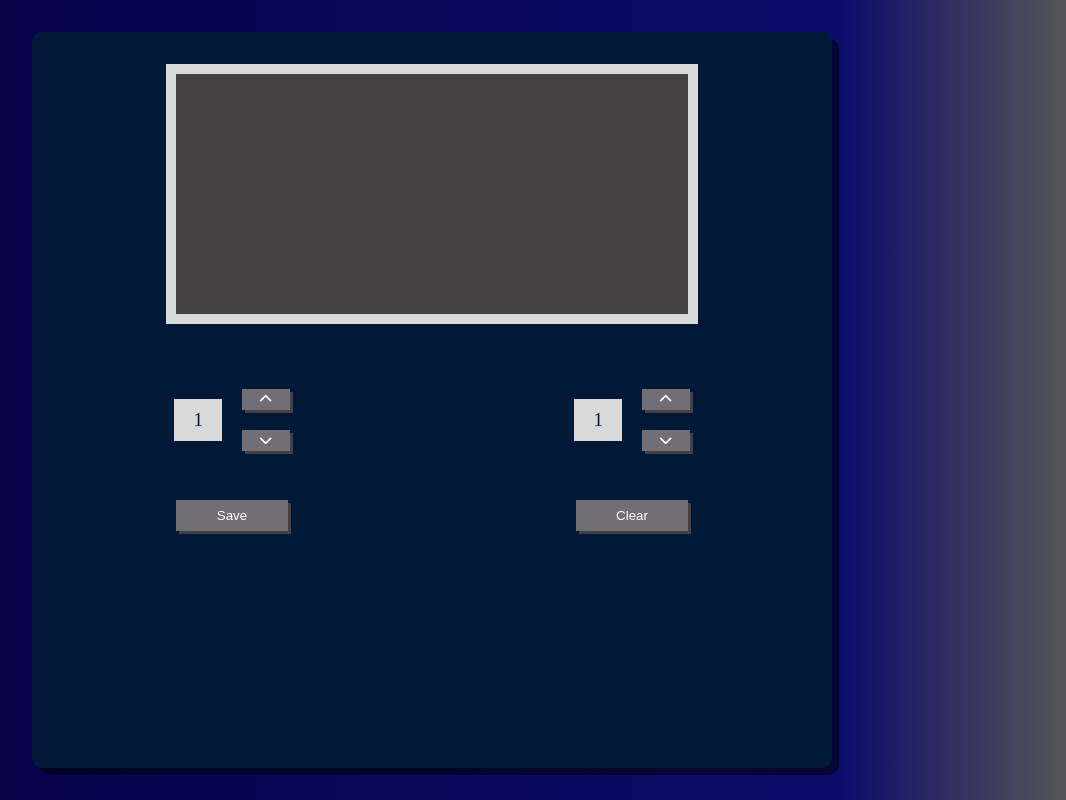
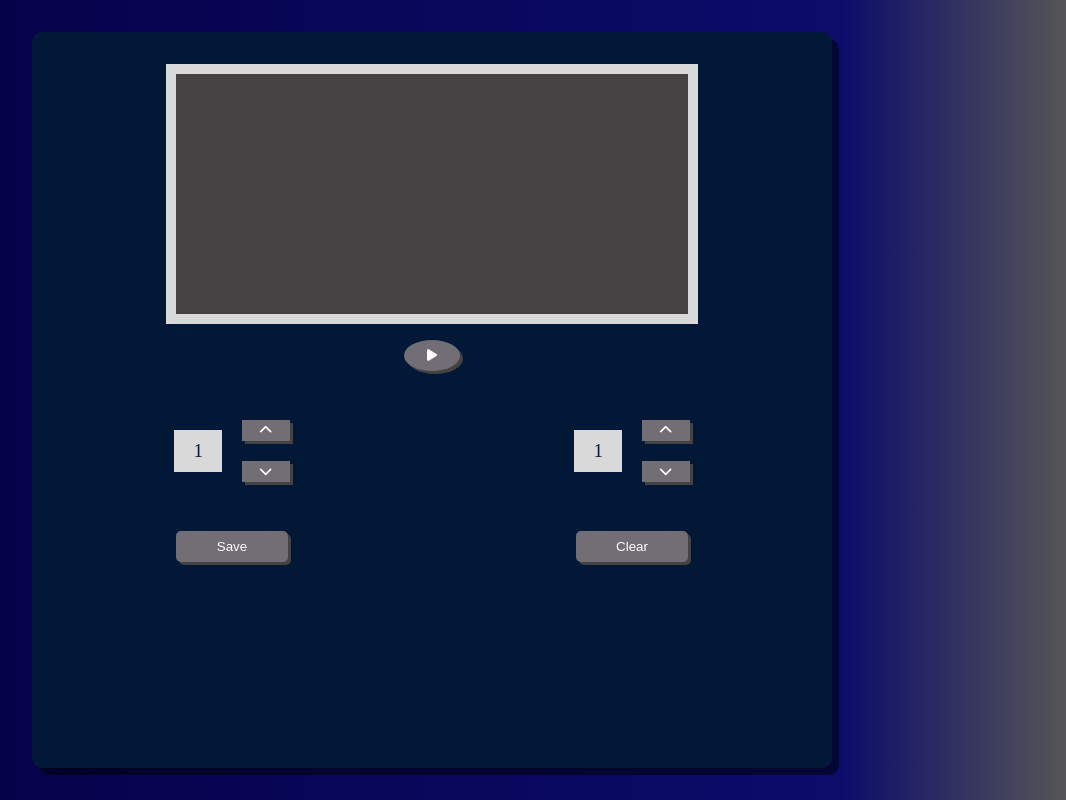
Before and after one commit to ennshi/lissajous_figures, a website built with webpack: page src/template.html in a window 1280 px wide. Shown: the whole page, without its empty margins (208-1274 px from the left). Built offline with nearby package versions, Linux system fonts and the light colour scheme.

Commit message:
StartBtn added

```diff
--- a/src/components/Button.scss
+++ b/src/components/Button.scss
@@ -2,4 +2,12 @@
   width: 7rem;
   text-align: center;
   padding: 0.5rem;
+  border-radius: 5px;
 }
+
+.btn--top {
+  width: 3.5rem;
+  text-align: center;
+  padding: 0.5rem;
+  border-radius: 50%;
+}
--- /dev/null
+++ b/src/components/StartBtn.js
@@ -0,0 +1,11 @@
+import Button from './Button';
+
+export default function (cb) {
+    const btn = Button('<i class="fas fa-play"></i>', ['btn--grey', 'btn--top'], cb);
+    btn.addEventListener('click', () => {
+        btn.innerHTML = btn.innerHTML === '<i class="fas fa-play" aria-hidden="true"></i>' ?
+            '<i class="fas fa-stop"></i>' :
+            '<i class="fas fa-play"></i>';
+    });
+    return btn;
+}
--- a/src/components/UI.js
+++ b/src/components/UI.js
@@ -3,6 +3,7 @@ import FreqController from './FreqController';
 import './UI.scss';
 import Plot from './Plot';
 import Button from './Button';
+import StartBtn from "./StartBtn";
 
 export default (function () {
     const rootContainer = document.getElementById('root');
@@ -24,6 +25,8 @@ function createPlotContainer() {
 
 function createControlPanel() {
     const container = createDOMElement('section', null, ['control-panel__container']);
+    const topControllers = createTopControllersContainer();
+    container.appendChild(topControllers);
     const header = createHeader();
     container.appendChild(header);
     const freqControllers = createFreqControllersContainer();
@@ -32,6 +35,13 @@ function createControlPanel() {
     container.appendChild(bottomControllers);
     return container;
 }
+function createTopControllersContainer() {
+    const container = createDOMElement('section', null, ['control-panel__inner-container']);
+    const btnStart = StartBtn(() => (console.log(1)));
+    container.append(btnStart);
+    return container;
+}
+
 function createHeader() {
     const container = createDOMElement('header', null, ['control-panel__header']);
     return container;
```
